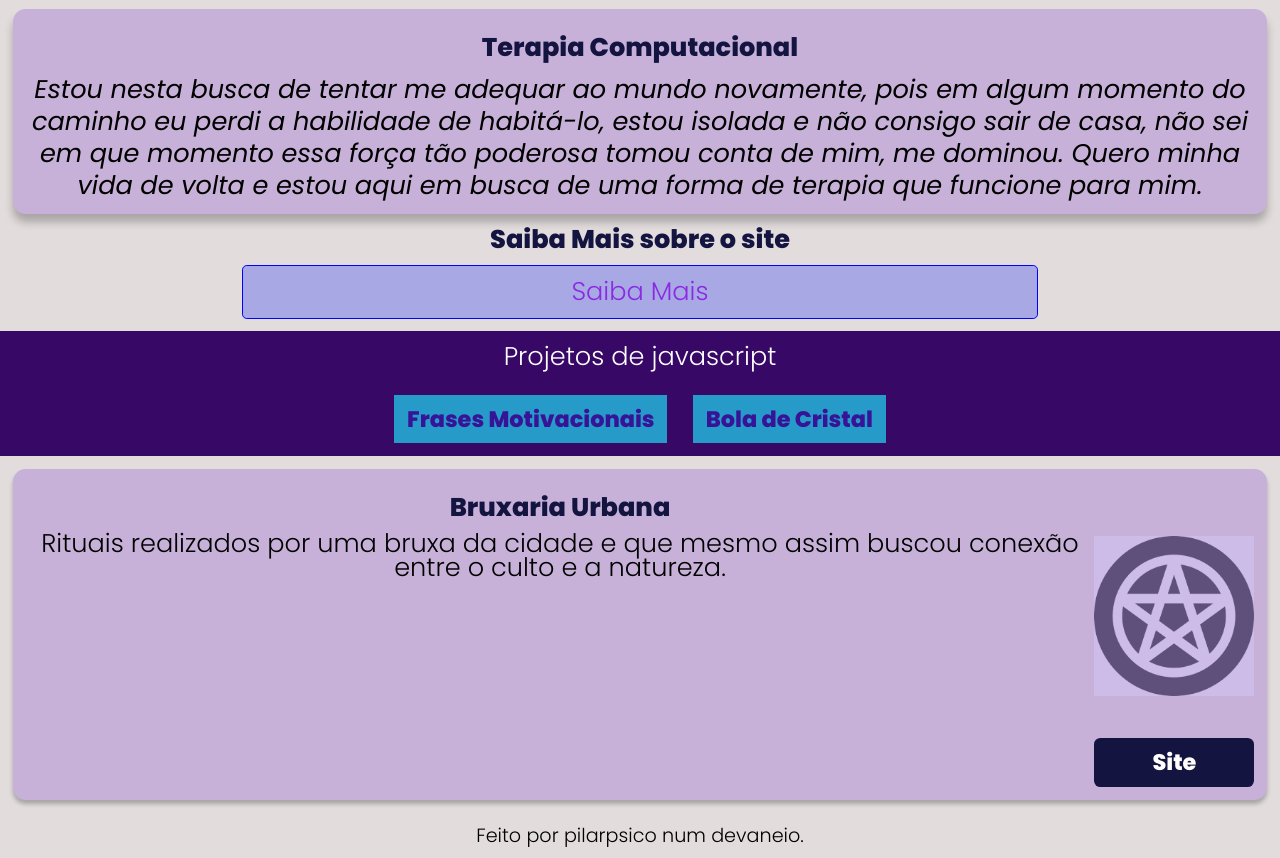
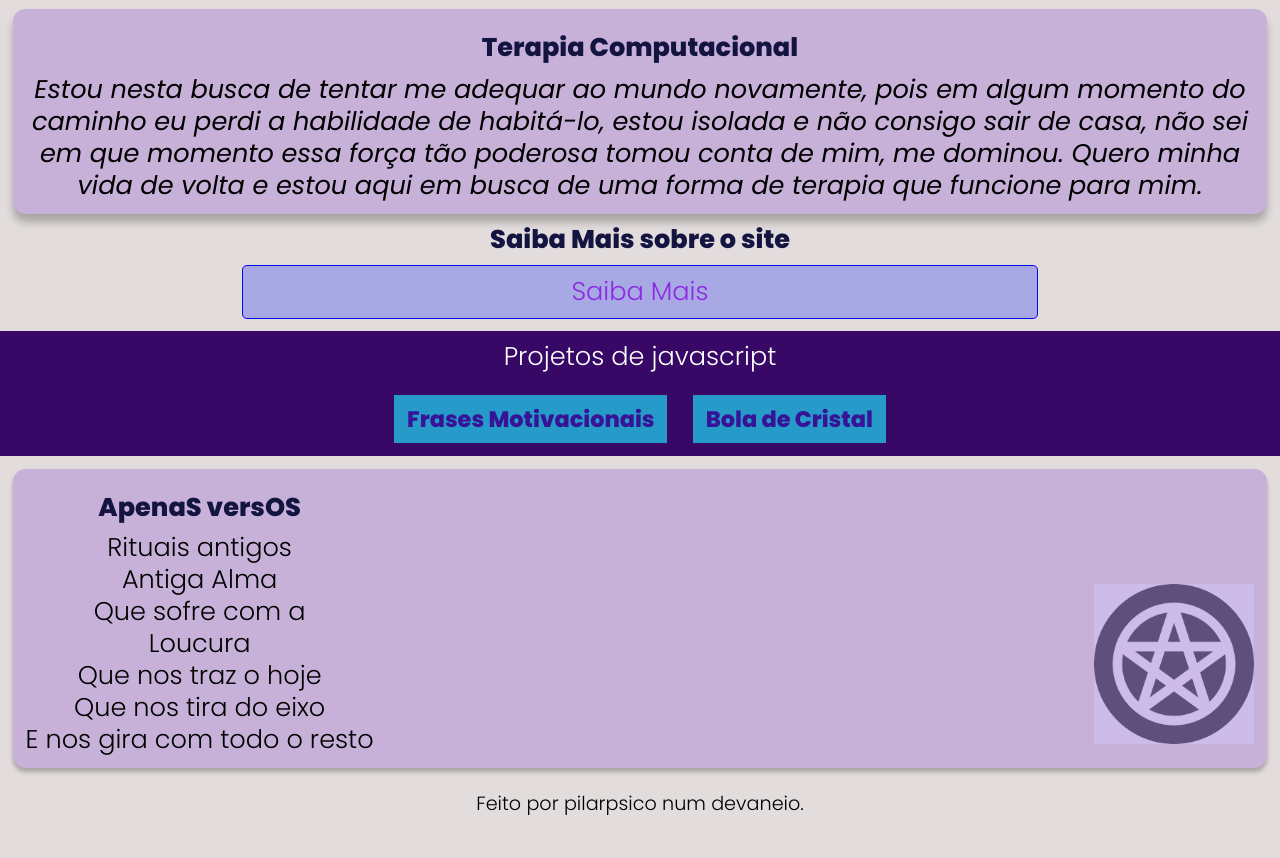
Before and after one commit to pilarpsico/MyStory, a plain HTML site: page index.html in a window 1280 px wide. Shown: the part 291-1149 px from the top of the page. After the commit the page ends 1117 px from the top, so only its background shows below. Drawn offline with nearby package versions, Linux system fonts and the light colour scheme.

Commit message:
carddois

```diff
--- a/index.html
+++ b/index.html
@@ -36,6 +36,10 @@
             </ul>
         </div>
         <div class="container">
+            <a href="https://pilar-psico.github.io/bruxariaurbana/"" target="_blank">
+                <img src="img/pc.png" class="container_imagem">
+            </a>
+
             <a href="http://bruxaregis.github.io/dregina/" target="_blank">
                 <img src="img/pc.png" class="container_imagem">
             </a>
@@ -89,15 +93,22 @@
         <section class="card_dois">
             <div class="card_descrição">
                 <div class="descrição">
-                    <h2 class="card_titulo"> Bruxaria Urbana</h2>
-                    <p class="card_texto-dois"> Rituais realizados por uma bruxa da cidade e que mesmo assim
-                        buscou conexão entre o culto e a natureza.
+                    <h2 class="card_titulo"> ApenaS versOS</h2>
+                    <p class="card_texto-dois"> Rituais antigos <br>
+                        Antiga Alma<br>
+                        Que sofre com a<br>
+                        Loucura<br>
+                        Que nos traz o hoje<br>
+                        Que nos tira do eixo<br>
+                        E nos gira com todo o resto<br>
                     </p>
+<!--Rituais realizados por uma bruxa da cidade e que mesmo assim
+                        buscou conexão entre o culto e a natureza.-->
                 </div>
                 <div>
                      <img src="img/wicca2.png" alt="pentagrama" class="descrição_imagem">
 
-                     <a href="https://pilar-psico.github.io/bruxariaurbana/" class="site" target="_blank">Site</a>
+
                </div>
 
     </section>
--- a/styles/card.css
+++ b/styles/card.css
@@ -23,7 +23,7 @@
 }
 
 .descrição_imagem {
-    margin-top: 3.4rem;
+    margin-top: 6.4rem;
     width: 10.0rem;
     height: 10.0rem;
 
@@ -61,4 +61,5 @@
 .card_texto-dois {
 
     text-align: center;
+    line-height: 2rem;
 }
--- a/styles/header.css
+++ b/styles/header.css
@@ -5,6 +5,8 @@
     position: relative;
     background-color: rgb(56, 8, 102);
 }
+
+
 .container_imagem {
     color: var(--branco);
     padding: 0.8rem;
```
